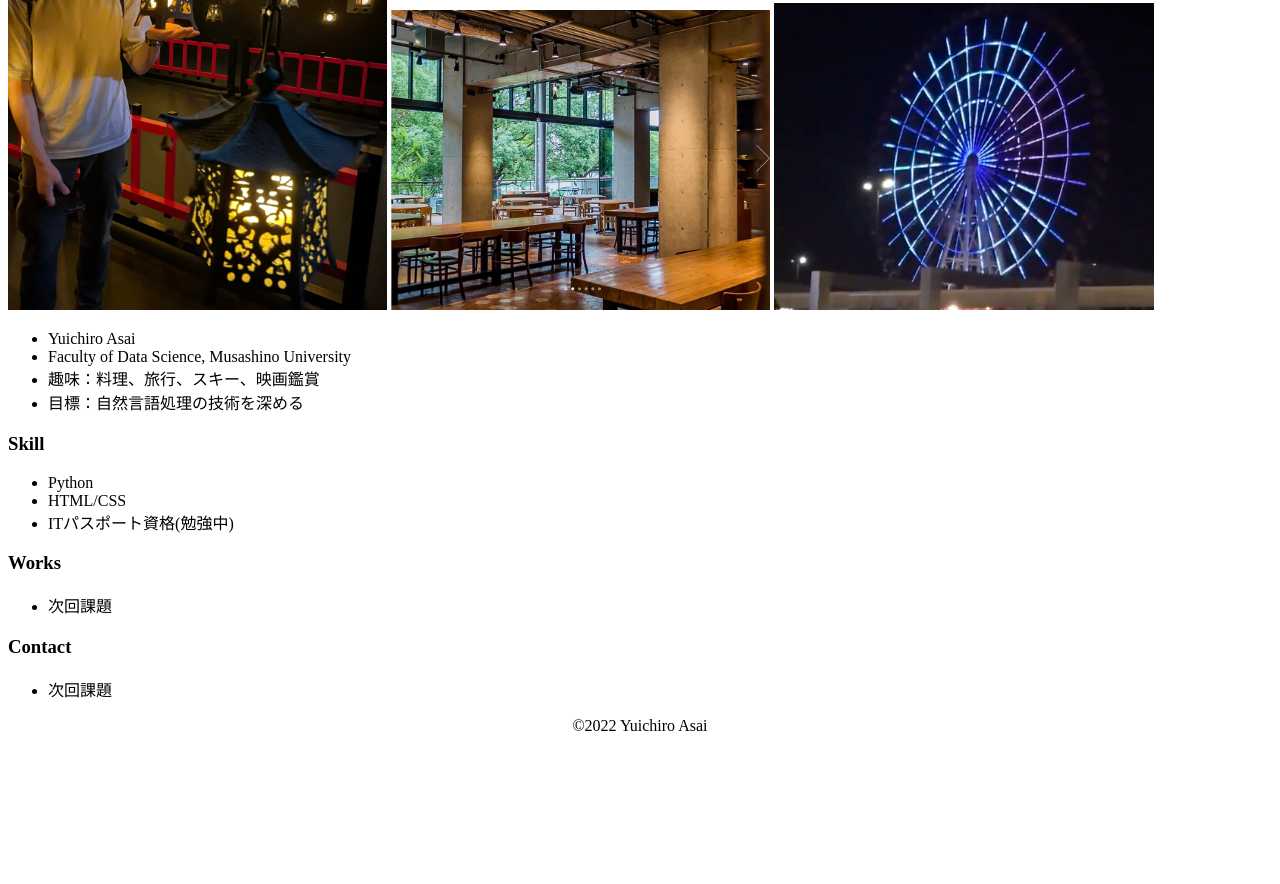
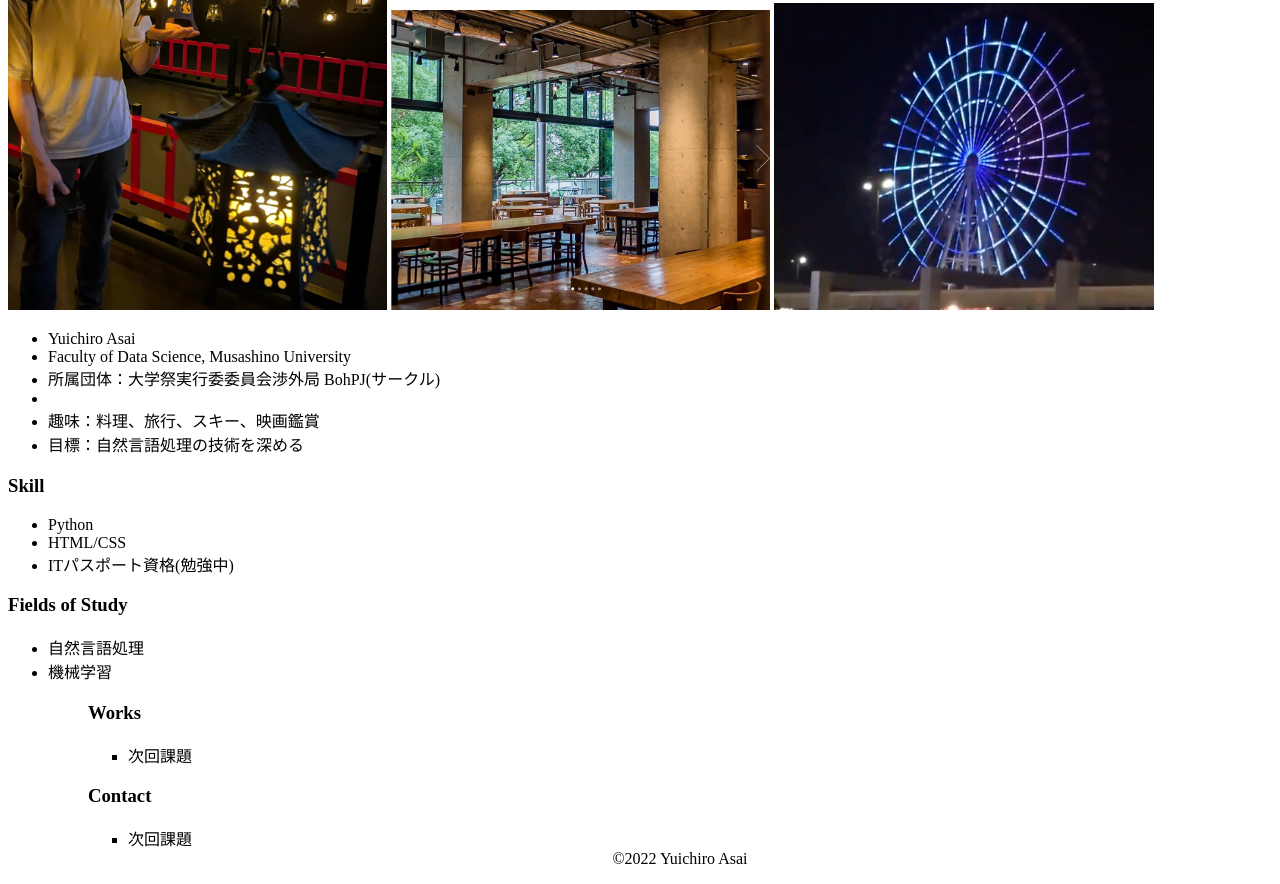
Before and after one commit to yuichiro1202/Portfolio1, a plain HTML site: page docs/index.html in a window 1280 px wide. Shown: the part 333-1217 px from the top of the page. Before the commit the page ends 1076 px from the top, so only its background shows below. Drawn offline with Linux system fonts and the light colour scheme.

Commit message:
Update index.html

```diff
--- a/docs/index.html
+++ b/docs/index.html
@@ -30,6 +30,7 @@
         <ul>
             <li>Yuichiro Asai</li>
             <li>Faculty of Data Science, Musashino University</li>
+            <li>所属団体：大学祭実行委委員会渉外局 BohPJ(サークル)<li>
             <li>趣味：料理、旅行、スキー、映画鑑賞</li>
             <li>目標：自然言語処理の技術を深める</li>
         </ul>
@@ -41,6 +42,11 @@
             <li>ITパスポート資格(勉強中)</li>
         </ul>
 
+        <h3 id="Fields of Study">Fields of Study</h3>
+        <ul>
+            <li>自然言語処理</li>
+            <li>機械学習</li>
+        <ul>
         <h3 id="works">Works</h3>
         <ul>
             <li>次回課題</li>
```
